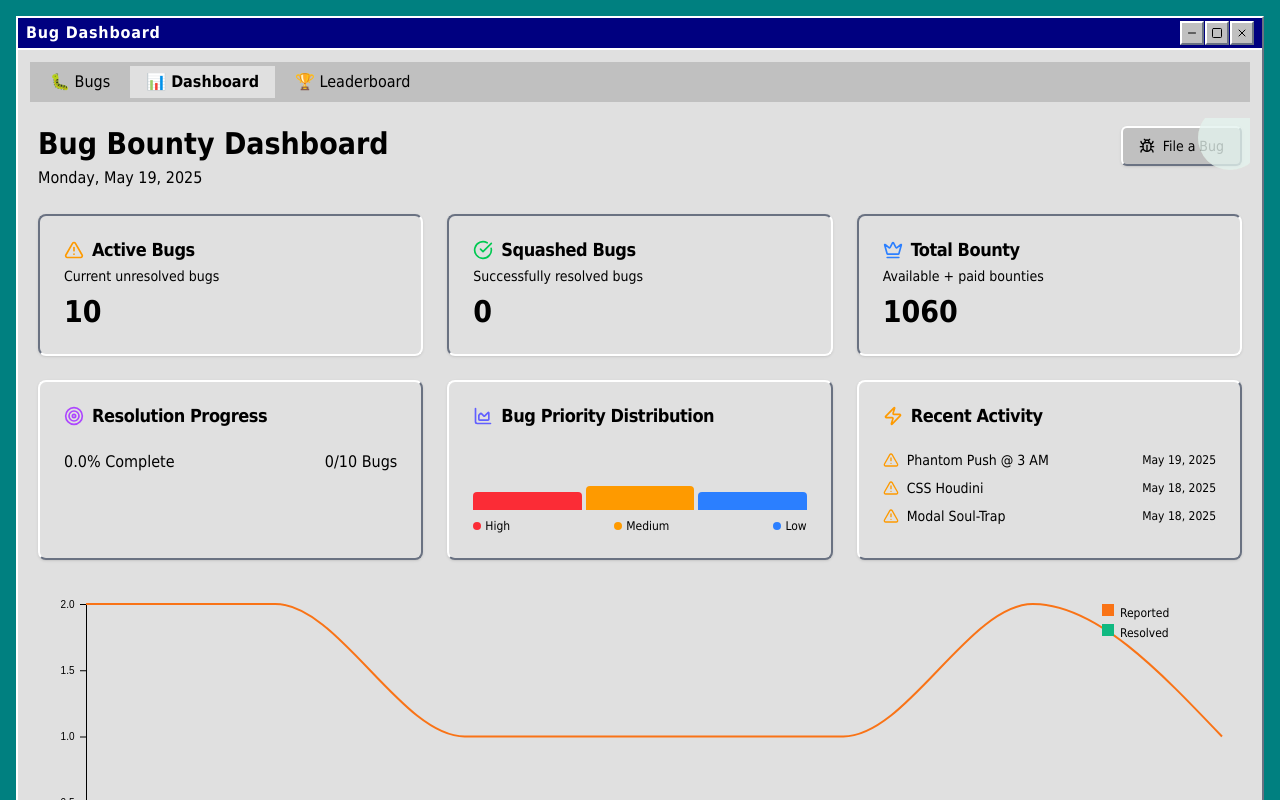
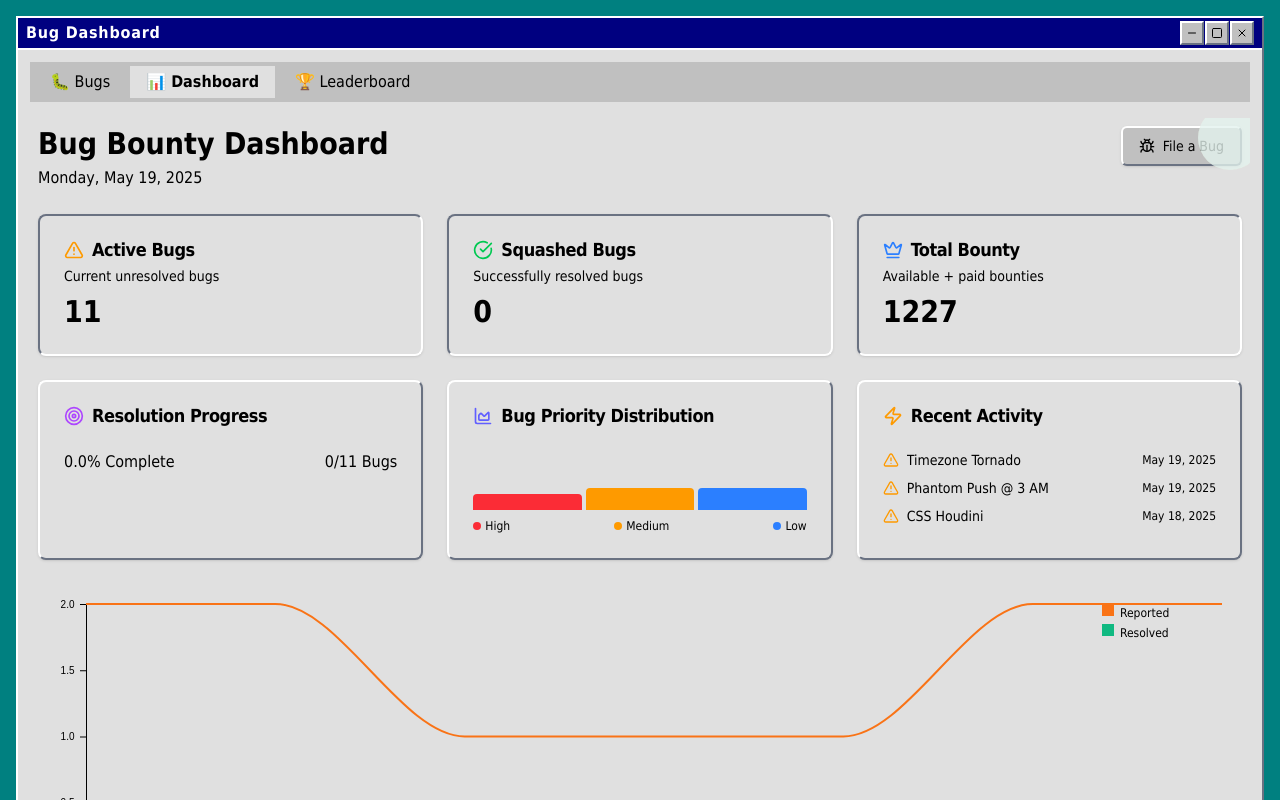
Before and after one commit to Typefacers/bug, a React (Vite) app: page /dashboard in a window 1280 px wide. Shown: the top 800 px of the page. Built offline with nearby package versions, Linux system fonts and the light colour scheme.

Commit message:
Update bug respawn configuration and enhance spawning logic in store

```diff
--- a/src/mock/bugs.ts
+++ b/src/mock/bugs.ts
@@ -106,90 +106,4 @@ export const bugs: Bug[] = [
     createdAt: daysAgo(0),
     priority: 'high',
   },
-  // Squashed bugs
-  {
-    id: 'b11',
-    title: 'Invisible Text Field',
-    description:
-      'Input field exists but is completely transparent. Typing into the void.',
-    bounty: 45000,
-    active: false,
-    createdAt: daysAgo(10),
-    resolvedAt: daysAgo(8),
-    priority: 'high',
-  },
-  {
-    id: 'b12',
-    title: 'Rogue Auto-Correct',
-    description:
-      'Form keeps changing "email" to "sacrifice" before submission.',
-    bounty: 28000,
-    active: false,
-    createdAt: daysAgo(9),
-    resolvedAt: daysAgo(7),
-    priority: 'medium',
-  },
-  {
-    id: 'b13',
-    title: 'Gravity-Defying Navbar',
-    description: 'Navbar floats up and out of the viewport when hovered.',
-    bounty: 15000,
-    active: false,
-    createdAt: daysAgo(8),
-    resolvedAt: daysAgo(6),
-    priority: 'low',
-  },
-  {
-    id: 'b14',
-    title: 'Cookie Monster',
-    description:
-      'App deletes all browser cookies, including those from other sites.',
-    bounty: 8000,
-    active: false,
-    createdAt: daysAgo(7),
-    resolvedAt: daysAgo(5),
-    priority: 'high',
-  },
-  {
-    id: 'b15',
-    title: 'Spontaneous Combustion',
-    description: 'CPU usage spikes to 100% when user clicks "Save" button.',
-    bounty: 6580,
-    active: false,
-    createdAt: daysAgo(6),
-    resolvedAt: daysAgo(4),
-    priority: 'medium',
-  },
-  {
-    id: 'b16',
-    title: 'Audio Ambush',
-    description:
-      'Site autoplays heavy metal music at 3x volume, cannot be muted.',
-    bounty: 1800,
-    active: false,
-    createdAt: daysAgo(5),
-    resolvedAt: daysAgo(3),
-    priority: 'high',
-  },
-  {
-    id: 'b17',
-    title: 'Password Pandemonium',
-    description:
-      'Password field reveals password in giant font across entire screen.',
-    bounty: 500,
-    active: false,
-    createdAt: daysAgo(4),
-    resolvedAt: daysAgo(2),
-    priority: 'medium',
-  },
-  {
-    id: 'b18',
-    title: 'Reverse Scrolling',
-    description: 'Scrolling down makes the page go up, and vice versa.',
-    bounty: 230,
-    active: false,
-    createdAt: daysAgo(3),
-    resolvedAt: daysAgo(1),
-    priority: 'low',
-  },
 ]
--- a/src/store.ts
+++ b/src/store.ts
@@ -20,9 +20,9 @@ interface State {
 // Configuration for automatic systems
 const CONFIG = {
   CLEANUP_DELAY: 10000, // Remove squashed bugs after 10 seconds
-  RESPAWN_INTERVAL: 15000, // Spawn new bug every 15 seconds
-  MAX_ACTIVE_BUGS: 12, // Maximum number of active bugs
-  MIN_ACTIVE_BUGS: 5, // Minimum number of active bugs to maintain
+  RESPAWN_INTERVAL: 3000, // Spawn new bug every 3 seconds
+  MAX_ACTIVE_BUGS: 15, // Maximum number of active bugs
+  MIN_ACTIVE_BUGS: 8, // Minimum number of active bugs to maintain
 }
 
 // Bug titles and descriptions for random generation
@@ -142,7 +142,18 @@ export const useBugStore = create<State>((set, get) => ({
         const state = get()
         const activeBugs = state.bugs.filter(b => b.active)
 
-        if (activeBugs.length < CONFIG.MAX_ACTIVE_BUGS) {
+        // Determine how many bugs to spawn
+        let bugsToSpawn = 0
+        if (activeBugs.length < CONFIG.MIN_ACTIVE_BUGS) {
+          // Spawn multiple bugs to reach minimum quickly
+          bugsToSpawn = CONFIG.MIN_ACTIVE_BUGS - activeBugs.length
+        } else if (activeBugs.length < CONFIG.MAX_ACTIVE_BUGS) {
+          // Spawn one bug if below max
+          bugsToSpawn = 1
+        }
+
+        // Create the bugs
+        for (let i = 0; i < bugsToSpawn; i++) {
           const template =
             BUG_TEMPLATES[Math.floor(Math.random() * BUG_TEMPLATES.length)]
           const priorities: ('high' | 'medium' | 'low')[] = [
```
